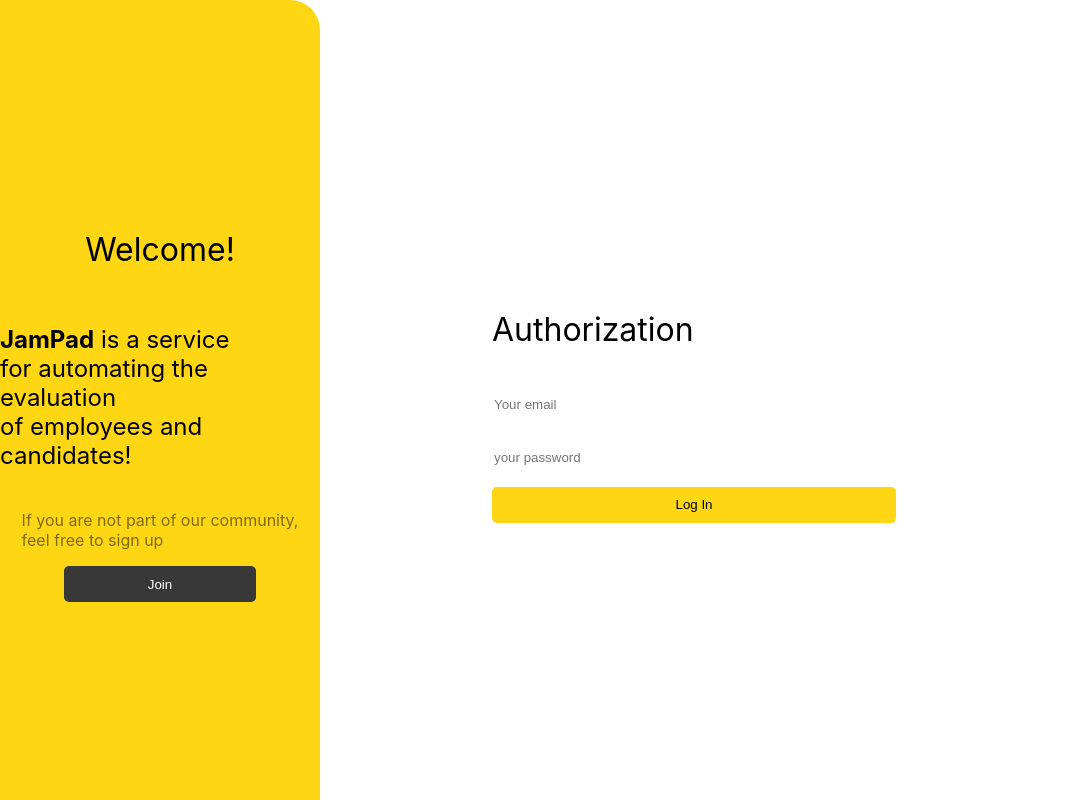
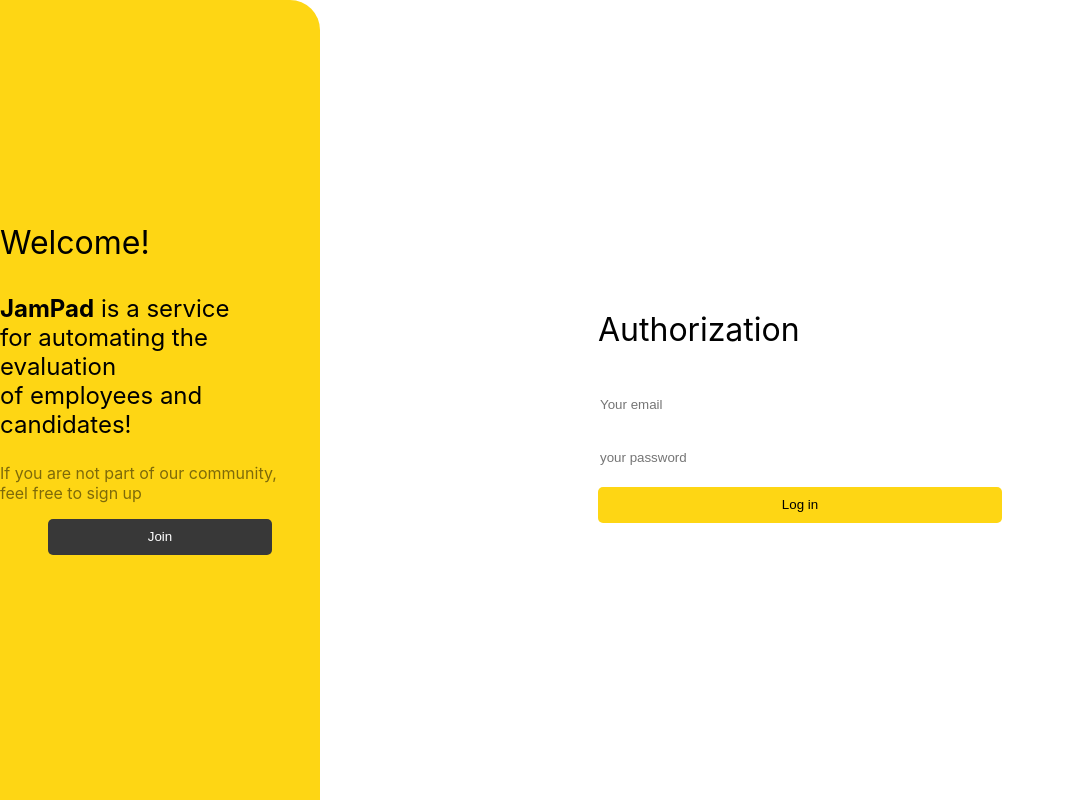
Before and after one commit to It-Shu/jampad_test, a React (Create React App) app: page / in a window 1280 px wide. Shown: the whole page, without its empty margins (0-1065 px from the left). Built offline with nearby package versions, Linux system fonts and the light colour scheme.

Commit message:
auth page styles changed

```diff
--- a/src/App.module.scss
+++ b/src/App.module.scss
@@ -7,5 +7,5 @@
   //padding-bottom: 100px;
 }
 .auth{
-  margin-right: 30%;
+  margin: auto;
 }
--- a/src/Pages/Authorization/Auth.module.scss
+++ b/src/Pages/Authorization/Auth.module.scss
@@ -12,7 +12,7 @@
   border: none;
   background-color: #FED614;
   border-radius: 5px;
-  //width: 80%;
+  width: 100%;
   height: 36px;
 }
 
--- a/src/Pages/Authorization/Auth.tsx
+++ b/src/Pages/Authorization/Auth.tsx
@@ -11,7 +11,7 @@
                 <p className={s.authTitle}>Authorization</p>
                 <Input placeholder={'Your email'} className={s.authInput}/>
                 <Input placeholder={'your password'} className={s.authInput}/>
-                <Button buttonName={'Log In'} className={s.LogInButton}/>
+                <Button buttonName={'Log in'} className={s.LogInButton}/>
             </div>
 
     );
--- a/src/Pages/Authorization/Welcome/Welcome.module.scss
+++ b/src/Pages/Authorization/Welcome/Welcome.module.scss
@@ -7,23 +7,29 @@
   height: 100vh;
   justify-content: center;
   border-top-right-radius: 30px;
+
 }
+
+.welcomeText{
+  margin-top: -17%;
+}
+
 .welcome {
   font-size: xx-large;
 }
 
-.jamPad_text{
+.jamPadText{
   font-size: x-large;
 }
 
-.sing_up_text {
+.singUpText {
   opacity: 0.5;
 }
 .joinButton{
   border: none;
   background-color: #383838;
   border-radius: 5px;
-  width: 60%;
+  width: 70%;
   height: 36px;
   color: white;
 }
--- a/src/Pages/Authorization/Welcome/Welcome.tsx
+++ b/src/Pages/Authorization/Welcome/Welcome.tsx
@@ -6,10 +6,13 @@
 export const Welcome = () => {
     return (
         <div className={s.welcome_block}>
+            <div className={s.welcomeText}>
+                <p className={s.welcome}>Welcome!</p>
+                <p className={s.jamPadText}><b>JamPad</b> is a service<br/>for automating the evaluation <br/> of
+                    employees and candidates!</p>
+                <p className={s.singUpText}>If you are not part of our community,<br/> feel free to sign up</p>
+            </div>
 
-            <p className={s.welcome}>Welcome!</p>
-            <p className={s.jamPad_text}> <b>JamPad</b> is a service<br/>for automating the evaluation <br/> of employees and candidates!</p>
-            <p className={s.sing_up_text}>If you are not part of our community,<br/> feel free to sign up</p>
             <Button buttonName={'Join'} className={s.joinButton}/>
         </div>
     );
```
